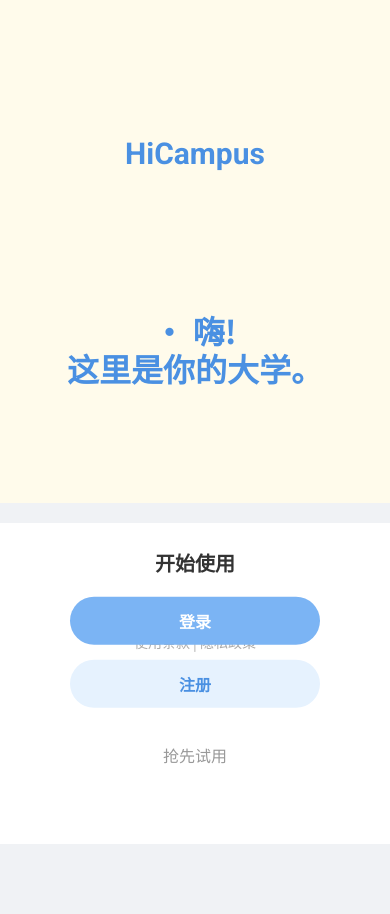
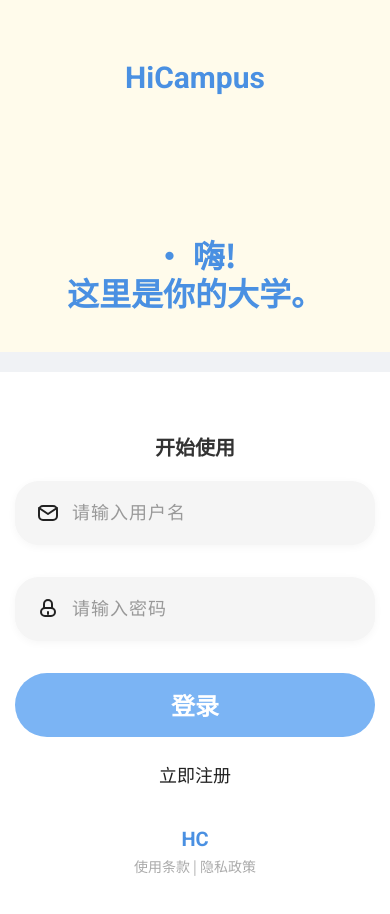
Before and after one commit to Ackow/HiCampus, a plain HTML site: page HiCampus-Frontend/public/registerAndLogin.html in a window 390 px wide. Before the commit the page ends 844 px from the top, so only its background shows below. Drawn offline with Linux system fonts and the light colour scheme.

Commit message:
修改了registerAndLogin右侧布局，将px改为了rem

```diff
--- a/HiCampus-Frontend/public/registerAndLogin.html
+++ b/HiCampus-Frontend/public/registerAndLogin.html
@@ -21,11 +21,24 @@
         <div class="right-panel">
             <div class="action-section">
                 <p class="start-text">开始使用</p>
-                <div class="buttons-group">
-                    <button class="btn primary-btn">登录</button>
-                    <button class="btn secondary-btn">注册</button>
+                <div class="input-group">
+                    <div class="input-wrapper">
+                        <span class="input-icon">
+                            <!-- 邮箱图标（可用SVG） -->
+                            <svg width="24" height="24" fill="none" stroke="#222" stroke-width="2" stroke-linecap="round" stroke-linejoin="round"><rect x="3" y="5" width="18" height="14" rx="4"/><path d="M3 7l9 6 9-6"/></svg>
+                        </span>
+                        <input type="text" placeholder="请输入用户名" />
+                    </div>
+                    <div class="input-wrapper">
+                        <span class="input-icon">
+                            <!-- 密码图标（可用SVG） -->
+                            <svg width="24" height="24" fill="none" stroke="#222" stroke-width="2" stroke-linecap="round" stroke-linejoin="round"><rect x="5" y="11" width="14" height="8" rx="4"/><path d="M12 15v2"/><path d="M8 11V7a4 4 0 0 1 8 0v4"/></svg>
+                        </span>
+                        <input type="password" placeholder="请输入密码" />
+                    </div>
                 </div>
-                <p class="trial-text">抢先试用</p>
+                <button class="btn primary-btn login-btn">登录</button>
+                <p class="register-link">立即注册</p>
             </div>
             <div class="footer-info">
                 <span class="footer-logo">HC</span>
--- a/HiCampus-Frontend/src/assets/styles/registerAndLogin.css
+++ b/HiCampus-Frontend/src/assets/styles/registerAndLogin.css
@@ -2,6 +2,10 @@
 /* 你可以使用 Google Fonts 来获取这些字体，这里只是一个示例 */
 /* font-family: 'Roboto', sans-serif; (用于英文和数字，如 HiCampus Logo) */
 /* font-family: 'Noto Sans SC', sans-serif; (用于中文) */
+
+html {
+    font-size: 16px;
+}
 
 body {
     margin: 0;
@@ -20,8 +24,8 @@
     width: 100%;
     max-width: 100%; /* 修改为100%以占满浏览器宽度 */
     height: 100vh; /* 使容器占满视口高度 */
-    min-height: 600px; /* 最小高度，防止内容过少时塌陷 */
-    box-shadow: 0 4px 20px rgba(0, 0, 0, 0.1); /* 简单阴影 */
+    min-height: 37.5rem; /* 最小高度，防止内容过少时塌陷 */
+    box-shadow: 0 0.25rem 1.25rem rgba(0, 0, 0, 0.1); /* 简单阴影 */
     border-radius: 0; /* 去除圆角 */
     overflow: hidden; /* 防止内容溢出圆角 */
     margin: 0;
@@ -34,7 +38,7 @@
     background-color: #FFFBEB; /* 浅黄色背景 */
     display: flex;
     flex-direction: column;
-    padding: 60px 80px; /* 内边距 */
+    padding: 3.75rem 5rem; /* 内边距 */
     box-sizing: border-box; /* 包含padding在内的宽度计算 */
     justify-content: flex-start; /* 内容顶部对齐 */
     align-items: flex-start; /* 内容左侧对齐 */
@@ -43,41 +47,33 @@
 .logo {
     font-family: 'Roboto', sans-serif; /* 英文Logo字体 */
     font-weight: 700;
-    font-size: 36px;
+    font-size: 2.25rem;
     color: #4A90E2; /* 蓝色 */
-    margin-bottom: 120px; /* 与下方slogan的间距 */
+    margin-bottom: 7.5rem; /* 与下方slogan的间距 */
 }
 
 .slogan-section {
-    margin-top: 120px; /* 将slogan推到底部 */
+    margin-top: 7.5rem; /* 将slogan推到底部 */
 }
 
-.slogan-hi {
-    font-size: 48px;
+.slogan-hi,
+.slogan-text {
+    font-size: 3rem;
     font-weight: 700;
     color: #4A90E2; /* 蓝色 */
     margin: 0;
     line-height: 1.2;
 }
 
-.slogan-text {
-    font-size: 48px;
-    font-weight: 700;
-    color: #4A90E2; /* 蓝色 */
-    margin: 0;
-    line-height: 1.2;
-}
-
-
 /* 右侧面板 */
 .right-panel {
-    flex: 1; /* 占据一半宽度 */
-    background-color: #FFFFFF; /* 白色背景 */
+    flex: 1;
+    background-color: #FFFFFF;
     display: flex;
     flex-direction: column;
-    justify-content: space-between; /* 内容上下分散对齐 */
-    align-items: center; /* 内容水平居中 */
-    padding: 60px 0; /* 顶部和底部留白 */
+    justify-content: center; /* 垂直居中 */
+    align-items: center;
+    padding: 3.75rem 0;
     box-sizing: border-box;
     position: relative;
 }
@@ -87,19 +83,20 @@
     flex-direction: column;
     align-items: center;
     text-align: center;
-    position: absolute;
-    top: 45%;
-    left: 0;
-    right: 0;
-    transform: translateY(-55%);
-
+    position: static; /* 取消绝对定位 */
+    top: auto;
+    left: auto;
+    right: auto;
+    transform: none;
+    flex: 1;
+    justify-content: center;
 }
 
 .start-text {
-    font-size: 24px;
+    font-size: 1.5rem;
     font-weight: 700;
     color: #333333;
-    margin-bottom: 30px;
+    margin-bottom: 1.875rem;
 }
 
 .buttons-group {
@@ -138,22 +135,11 @@
     transform: translateY(-2px);
 }
 
-.trial-text {
-    font-size: 16px;
-    color: #999999;
-    cursor: pointer;
-    margin-top: 10px; /* 与按钮的间距 */
-}
-
-.trial-text:hover {
-    color: #4A90E2;
-}
-
 .footer-info {
     text-align: center;
-    font-size: 14px;
+    font-size: 0.875rem;
     color: #AAAAAA;
-    margin-top: auto; /* 将 footer 推到底部 */
+    margin-top: 2.5rem;
     display: flex;
     flex-direction: column;
     align-items: center;
@@ -162,9 +148,9 @@
 .footer-logo {
     font-family: 'Roboto', sans-serif; /* 英文Logo字体 */
     font-weight: 700;
-    font-size: 20px;
+    font-size: 1.25rem;
     color: #4A90E2; /* 蓝色 */
-    margin-bottom: 5px;
+    margin-bottom: 0.3125rem;
 }
 
 .terms-privacy {
@@ -182,26 +168,26 @@
     }
 
     .left-panel {
-        padding: 40px 30px;
+        padding: 2.5rem 1.875rem;
         height: 30vh; /* 左侧面板在小屏幕下占据固定高度 */
-        min-height: 200px;
+        min-height: 12.5rem;
         align-items: center; /* 居中对齐 */
         text-align: center;
         justify-content: center;
-        margin-bottom: 20px; /* 增加与右侧的间距 */
+        margin-bottom: 1.25rem; /* 增加与右侧的间距 */
     }
 
     .logo {
-        font-size: 30px;
-        margin-bottom: 20px;
+        font-size: 1.875rem;
+        margin-bottom: 1.25rem;
     }
 
     .slogan-hi, .slogan-text {
-        font-size: 32px;
+        font-size: 2rem;
     }
 
     .right-panel {
-        padding: 40px 30px;
+        padding: 2.5rem 1.875rem;
         justify-content: flex-start; /* 移动端右侧内容从顶部开始排列 */
         flex-grow: 1; /* 占据剩余空间 */
     }
@@ -211,24 +197,100 @@
     }
 
     .start-text {
-        font-size: 20px;
-        margin-bottom: 20px;
+        font-size: 1.25rem;
+        margin-bottom: 1.25rem;
     }
 
     .buttons-group {
         flex-direction: column; /* 按钮垂直堆叠 */
-        gap: 15px;
+        gap: 0.9375rem;
         width: 100%; /* 按钮宽度占满父容器 */
-        max-width: 250px; /* 限制按钮最大宽度 */
+        max-width: 15.625rem; /* 限制按钮最大宽度 */
     }
 
     .btn {
         width: 100%;
-        padding: 12px 20px;
-        font-size: 16px;
+        padding: 0.75rem 1.25rem;
+        font-size: 1rem;
     }
 
     .footer-info {
-        margin-top: 40px; /* 移动端底部信息距离上部内容更远 */
+        margin-top: 2.5rem; /* 移动端底部信息距离上部内容更远 */
     }
 }
+
+.input-group {
+    width: 22.5rem;
+    display: flex;
+    flex-direction: column;
+    gap: 2rem;
+    margin-bottom: 2rem;
+}
+
+.input-wrapper {
+    display: flex;
+    align-items: center;
+    background: #f5f5f5;
+    border-radius: 1.5rem;
+    padding: 0 1.25rem;
+    height: 4rem;
+    box-sizing: border-box;
+    box-shadow: 0 0.125rem 0.5rem rgba(0,0,0,0.04);
+    transition: box-shadow 0.2s, border 0.2s;
+    border: 0.09375rem solid transparent;
+}
+
+.input-wrapper:focus-within {
+    box-shadow: 0 0.25rem 1rem rgba(123,180,244,0.15);
+    border: 0.09375rem solid #7BB4F4;
+    background: #fff;
+}
+
+.input-icon {
+    margin-right: 0.75rem;
+    display: flex;
+    align-items: center;
+}
+
+.input-wrapper input {
+    border: none;
+    background: transparent;
+    outline: none;
+    font-size: 1.25rem;
+    flex: 1;
+    color: #222;
+    padding: 1rem 0;
+    transition: color 0.2s;
+}
+
+.input-wrapper input::placeholder {
+    color: #999;
+    font-size: 1.125rem;
+    letter-spacing: 0.0625rem;
+}
+
+.login-btn {
+    width: 22.5rem;
+    height: 4rem;
+    font-size: 1.5rem;
+    border-radius: 2rem;
+    margin-bottom: 1.5rem;
+    background: #7BB4F4;
+    color: #fff;
+    border: none;
+    cursor: pointer;
+    font-weight: 700;
+    transition: background 0.2s;
+}
+
+.login-btn:hover {
+    background: #639ceb;
+}
+
+.register-link {
+    color: #222;
+    font-size: 1.125rem;
+    text-align: center;
+    cursor: pointer;
+    margin: 0;
+}
```
